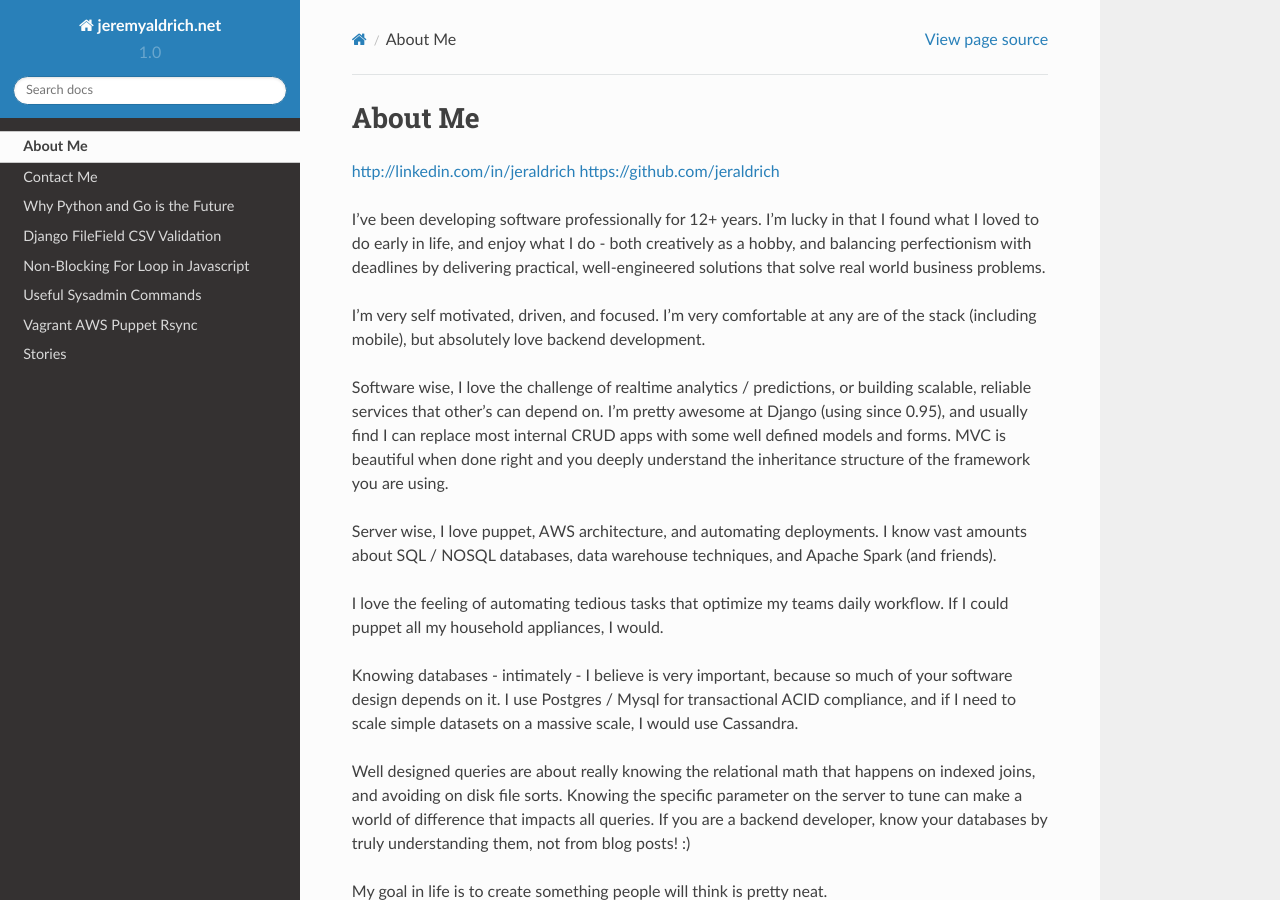
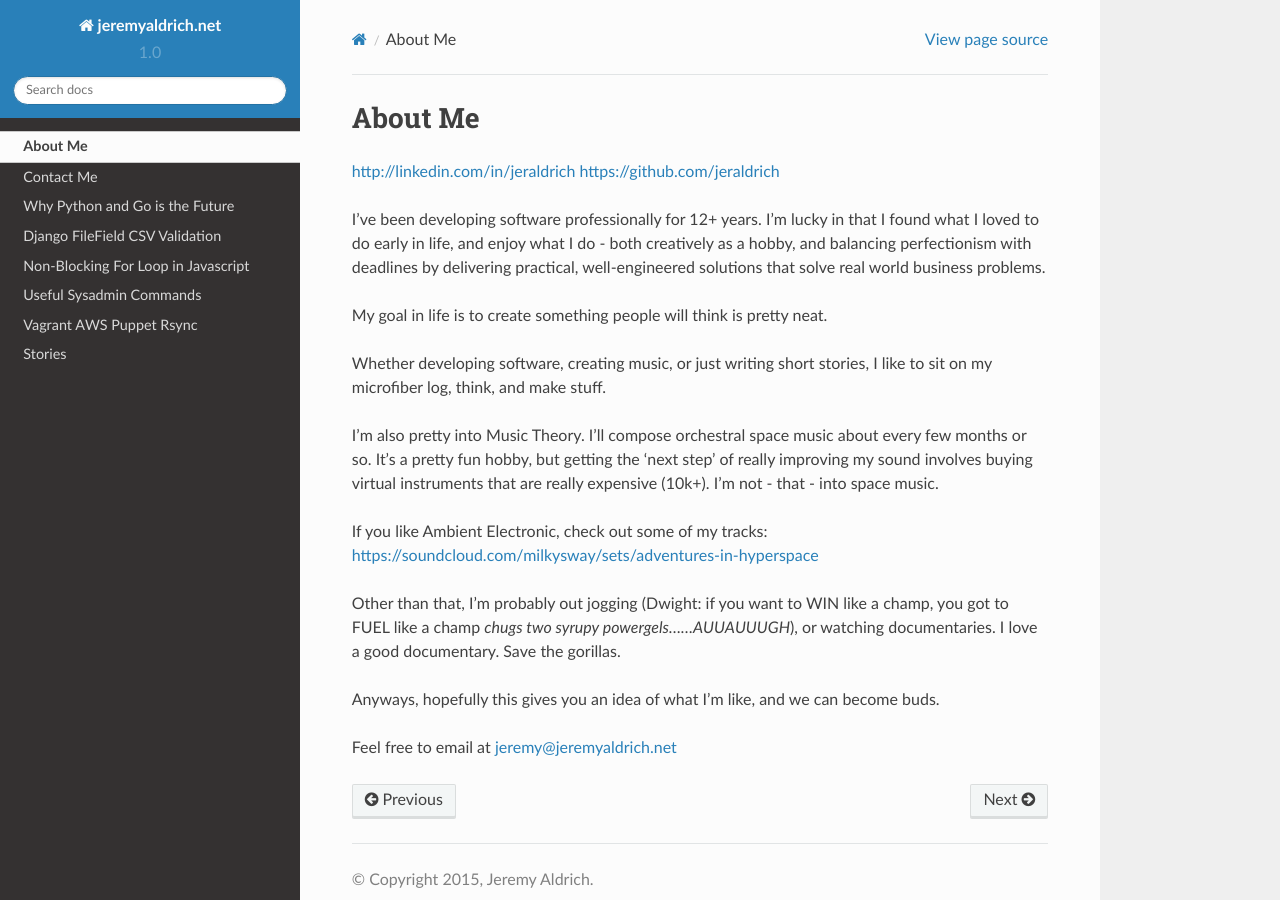
Before and after one commit to jeraldrich/blog, a Sphinx documentation site: the page built from docs/about_me.rst, in a window 1280 px wide and 900 px high. Built offline with Sphinx 7.4.7 and the Read the Docs theme 2.0.0, drawn with Linux system fonts in a browser that asks for light colours.

Commit message:
update readme

```diff
--- a/docs/about_me.rst
+++ b/docs/about_me.rst
@@ -4,19 +4,6 @@ http://linkedin.com/in/jeraldrich
 https://github.com/jeraldrich
 
 I’ve been developing software professionally for 12+ years. I'm lucky in that I found what I loved to do early in life, and enjoy what I do - both creatively as a hobby, and balancing perfectionism with deadlines by delivering practical, well-engineered solutions that solve real world business problems.
-
-I'm very self motivated, driven, and focused. I'm very comfortable at any are of the stack (including mobile), but absolutely love backend development.
-
-Software wise, I love the challenge of realtime analytics / predictions, or building scalable, reliable services that other's can depend on. I'm pretty awesome at Django (using since 0.95), and usually find I can replace most internal CRUD apps with some well defined models and forms. MVC is beautiful when done right and you deeply understand the inheritance structure of the framework you are using.
-
-Server wise, I love puppet, AWS architecture, and automating deployments. I know vast amounts about SQL / NOSQL databases, data warehouse techniques, and Apache Spark (and friends).
-
-I love the feeling of automating tedious tasks that optimize my teams daily workflow. If I could puppet all my household appliances, I would.
-
-Knowing databases - intimately - I believe is very important, because so much of your software design depends on it. I use Postgres / Mysql for transactional ACID compliance, and if I need to scale simple datasets on a massive scale, I would use Cassandra.
-
-Well designed queries are about really knowing the relational math that happens on indexed joins, and avoiding on disk file sorts. Knowing the specific parameter on the server to tune can make a world of difference that impacts all queries. If you are a backend developer, know your databases by truly understanding them, not from blog posts! :)
-
 
 My goal in life is to create something people will think is pretty neat.
 
```
